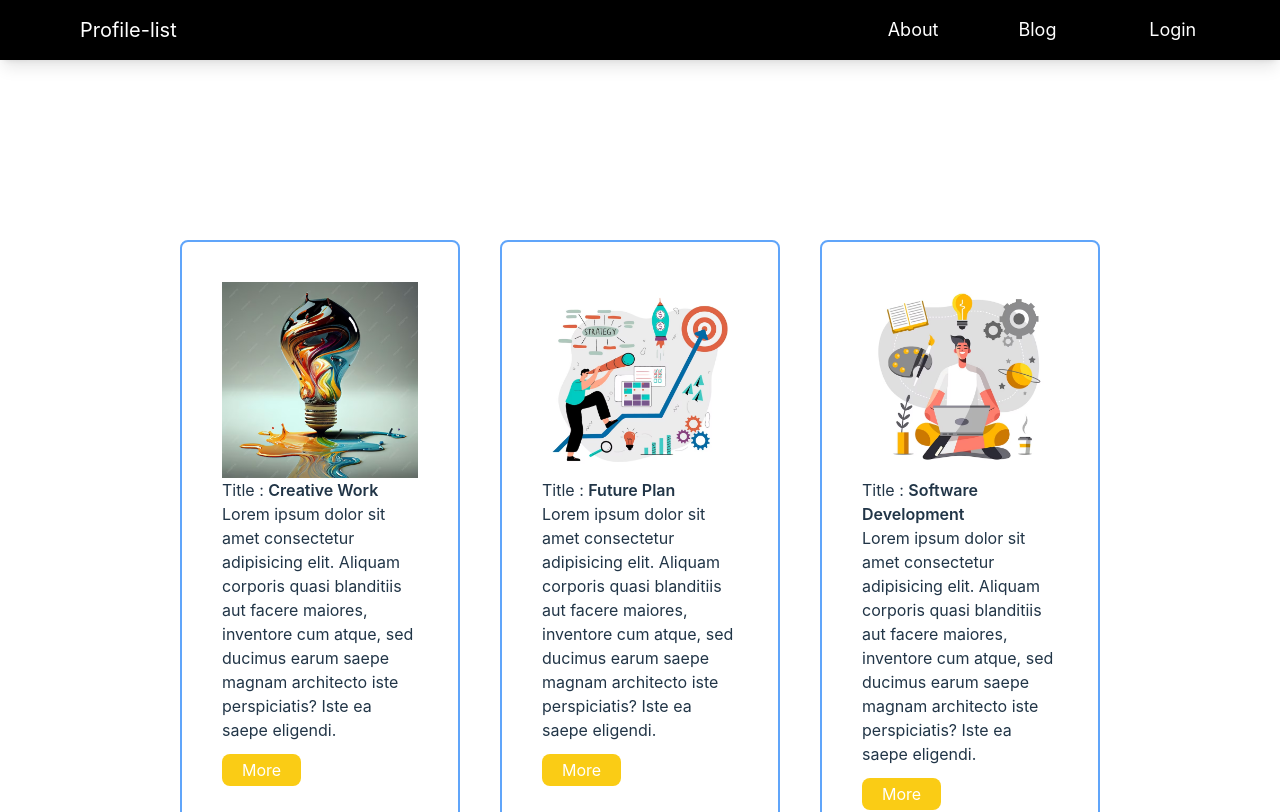
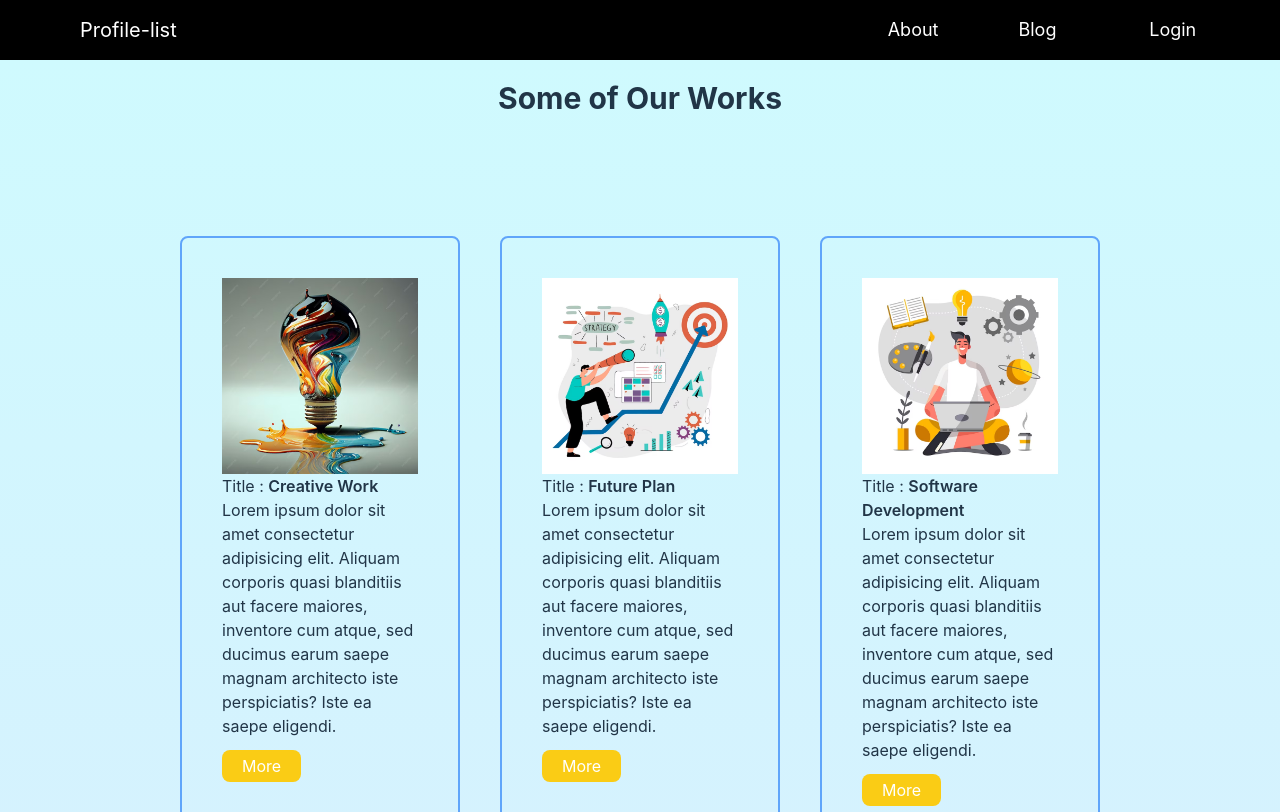
Before and after one commit to Flocky05/profile-list, a React (Vite) app: page /blog in a window 1280 px wide. Shown: the top 812 px of the page. Built offline with nearby package versions, Linux system fonts and the light colour scheme.

Commit message:
update blog section

```diff
--- a/src/components/Blog/Blog.jsx
+++ b/src/components/Blog/Blog.jsx
@@ -7,8 +7,10 @@ import img5 from "../../assets/images/Blog/pen.avif"
 
 const Blog = () => {
     return (
-        <div className="grid grid-cols-3 m-20 p-20">
-            <div className="p-10 border-2 border-blue-400 m-5 rounded-lg">
+        <div className="bg-gradient-to-b from-cyan-100 to-blue-100">
+            <h3 className="text-3xl font-bold text-center p-5">Some of Our Works</h3>
+                <div className="grid grid-cols-1 md:grid-cols-2 lg:grid-cols-3 mx-6 lg:mx-20 p-6 lg:p-20">
+                <div className="p-4 lg:p-10 border-2 border-blue-400 m-5 rounded-lg">
                     <img src={img} alt="" />
                     <h2>Title : <span className="font-semibold">Creative Work</span> </h2>
                     <p>Lorem ipsum dolor sit amet consectetur adipisicing elit. Aliquam corporis quasi blanditiis aut facere maiores, inventore cum atque, sed ducimus earum saepe magnam architecto iste perspiciatis? Iste ea saepe eligendi.</p>
@@ -46,6 +48,7 @@ const Blog = () => {
                 </div>
 
             </div>
+        </div>
     );
 };
 
```
Lines whose indentation alone changed are shown as unchanged.
